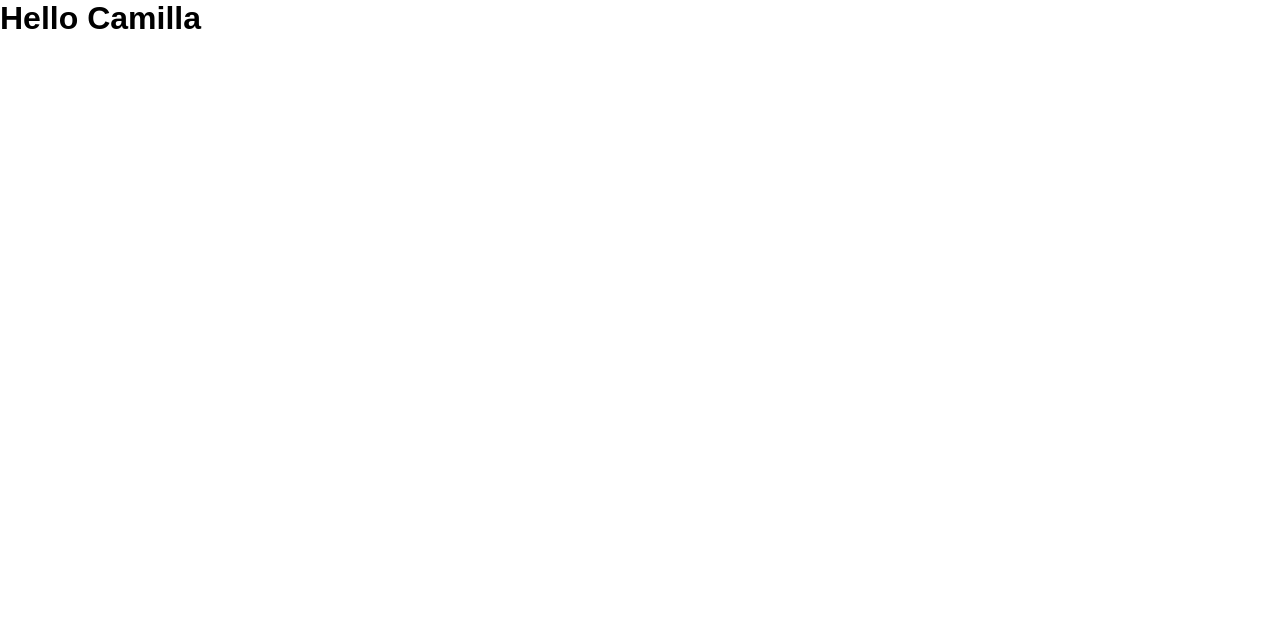
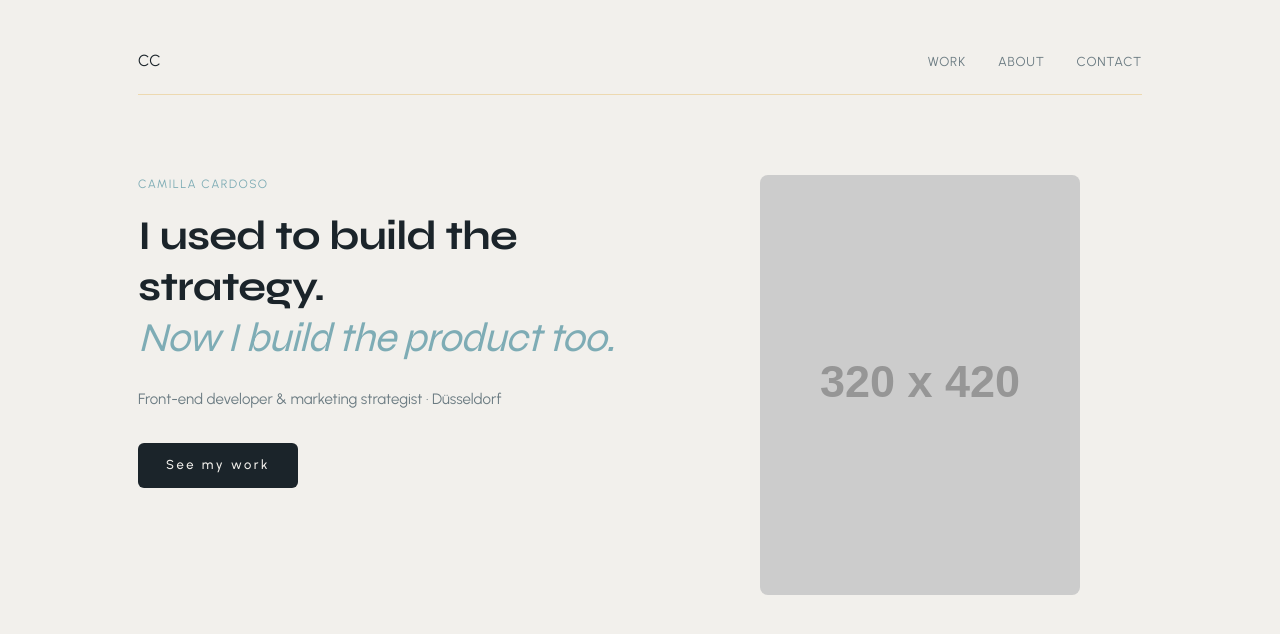
Before and after one commit to hicamilla/camilla-portfolio, a React (Vite) app: page / in a window 1280 px wide. Shown: the top 634 px of the page. Built offline with nearby package versions, Linux system fonts and the light colour scheme.

Commit message:
add hero section with design system

```diff
--- a/index.html
+++ b/index.html
@@ -5,6 +5,9 @@
   <meta charset="UTF-8" />
   <link rel="icon" type="image/svg+xml" href="/favicon.svg" />
   <meta name="viewport" content="width=device-width, initial-scale=1.0" />
+  <!--Font-->
+  <link href="https://fonts.googleapis.com/css2?family=Syne:wght@400;700&family=Urbanist:wght@400;500&display=swap"
+    rel="stylesheet">
   <title>Camilla Cardoso</title>
 </head>
 
--- a/src/App.jsx
+++ b/src/App.jsx
@@ -1,7 +1,9 @@
+import Hero from './components/Hero'
+
 function App() {
   return (
     <div>
-      <h1>Hello Camilla</h1>
+      <Hero />
     </div>
   )
 }
--- /dev/null
+++ b/src/components/Hero.css
@@ -0,0 +1,121 @@
+.hero-wrapper {
+  max-width: 1100px;
+  margin: 0 auto;
+  padding: 48px 48px 80px;
+}
+
+/* --- Nav --- */
+.nav {
+  display: flex;
+  justify-content: space-between;
+  align-items: center;
+  margin-bottom: 20px;
+}
+
+.nav-logo {
+  font-family: var(--font-heading);
+  font-weight: 700;
+  font-size: 18px;
+  color: var(--color-text);
+}
+
+.nav-links {
+  display: flex;
+  gap: 32px;
+  list-style: none;
+}
+
+.nav-links a {
+  font-size: 13px;
+  letter-spacing: 0.06em;
+  text-transform: uppercase;
+  color: var(--color-muted);
+  text-decoration: none;
+}
+
+.nav-links a:hover {
+  color: var(--color-text);
+}
+
+.nav-divider {
+  border: none;
+  border-top: 0.5px solid var(--color-surface);
+  margin-bottom: 80px;
+}
+
+/* --- Hero --- */
+.hero {
+  display: flex;
+  align-items: flex-start;
+  gap: 48px;
+}
+
+.hero-text {
+  flex: 1.4;
+}
+
+.hero-tag {
+  display: block;
+  font-size: 12px;
+  letter-spacing: 0.12em;
+  text-transform: uppercase;
+  color: var(--color-accent);
+  margin-bottom: 16px;
+}
+
+.hero-headline {
+  font-family: var(--font-heading);
+  font-size: clamp(28px, 3.2vw, 44px);
+  font-weight: 700;
+  line-height: 1.25;
+  color: var(--color-text);
+  letter-spacing: -0.02em;
+  margin-bottom: 24px;
+}
+
+.hero-headline em {
+  display: block;
+  color: var(--color-accent);
+  font-style: italic;
+  font-weight: 400;
+}
+
+.hero-sub {
+  font-size: 15px;
+  color: var(--color-muted);
+  margin-bottom: 32px;
+  line-height: 1.6;
+}
+
+.hero-btn {
+  display: inline-block;
+  background-color: var(--color-text);
+  color: var(--color-bg);
+  font-family: var(--font-body);
+  font-size: 13px;
+  font-weight: 500;
+  padding: 12px 28px;
+  border-radius: 6px;
+  text-decoration: none;
+  letter-spacing: 0.2em;
+  transition: opacity 0.2s ease;
+}
+
+.hero-btn:hover {
+  opacity: 0.8;
+}
+
+/* --- Photo --- */
+.hero-photo {
+  flex: 1;
+  display: flex;
+  justify-content: flex-end;
+}
+
+.hero-photo img {
+  width: 100%;
+  max-width: 320px;
+  border-radius: 8px;
+  object-fit: cover;
+  filter: grayscale(100%);
+}
--- /dev/null
+++ b/src/components/Hero.jsx
@@ -0,0 +1,42 @@
+import './Hero.css'
+
+function Hero() {
+  return (
+    <div className="hero-wrapper">
+      <nav className="nav">
+        <span className="nav-log">
+          CC
+        </span>
+        <ul className="nav-links">
+          <li><a href="#work">Work</a></li>
+          <li><a href="#about">About</a></li>
+          <li><a href="#contact">Contact</a></li>
+        </ul>
+      </nav>
+
+      <hr className="nav-divider" />
+
+      <section className="hero">
+        <div className="hero">
+          <div className="hero-text">
+            <span className="hero-tag">Camilla Cardoso</span>
+            <h1 className="hero-headline">
+              I used to build the strategy.
+              <em>Now I build the product too.</em>
+            </h1>
+            <p className="hero-sub">
+              Front-end developer & marketing strategist · Düsseldorf
+            </p>
+            <a href="#work" className="hero-btn">See my work</a>
+          </div>
+
+          <div className="hero-photo">
+            <img src="https://placehold.co/320x420" alt="Camilla Cardoso>"/>
+          </div>
+        </div>
+      </section>
+    </div>
+  )
+}
+
+export default Hero
--- a/src/index.css
+++ b/src/index.css
@@ -4,6 +4,21 @@
   box-sizing: border-box;
 }
 
+:root {
+  --color-bg: #F2F0EC;
+  --color-text: #1B242A;
+  --color-accent: #7EACB5;
+  --color-surface: #EDD9B0;
+  --color-muted: #6B7B82;
+
+  --font-heading: 'Syne', sans-serif;
+  --font-body: 'Urbanist', sans-serif;
+}
+
 body {
-  font-family: sans-serif;
+  background-color: var(--color-bg);
+  color: var(--color-text);
+  font-family: var(--font-body);
+  font-size: 16px;
+  line-height: 1.6;
 }
```
